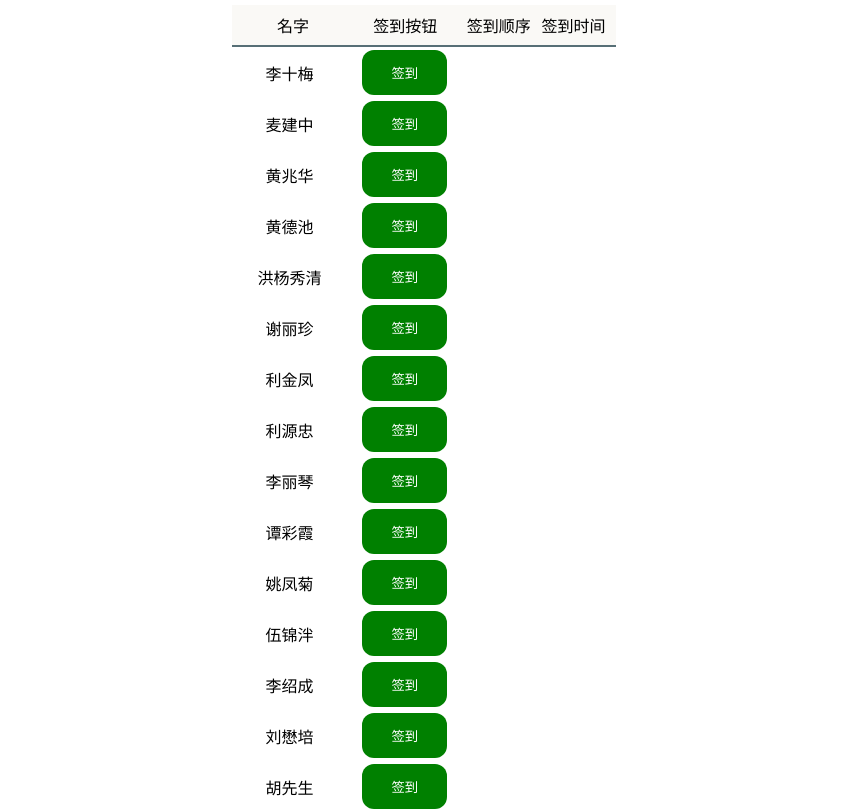
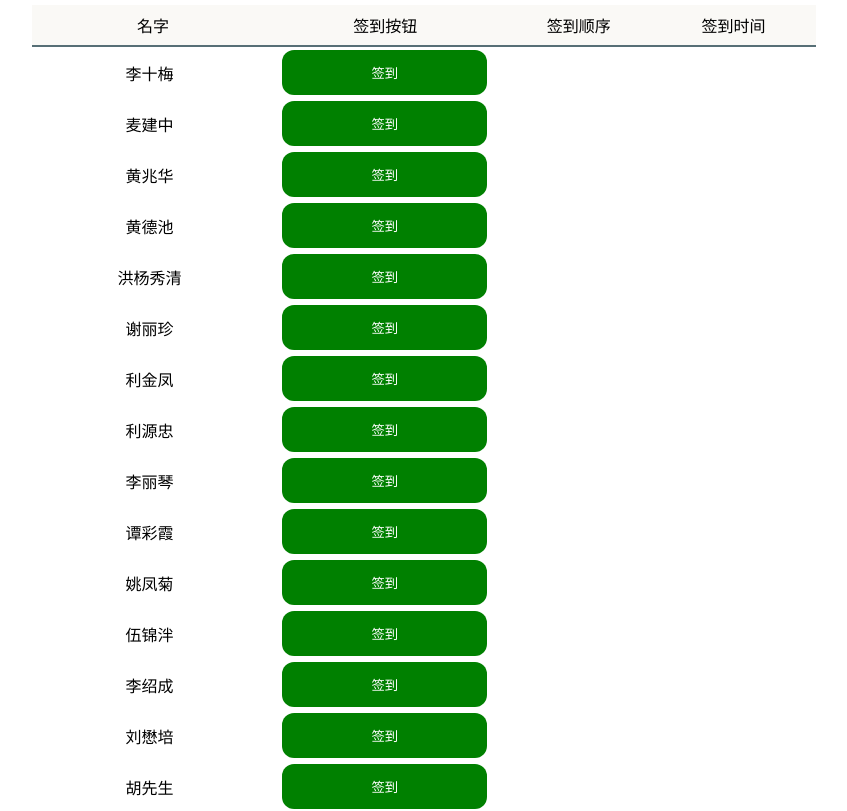
Before and after one commit to fjccblog/fjccWebsite, a React (Create React App) app in the folder frontend/: page /fjccWebsite/ng in a window 1280 px wide. Shown: the top 811 px of the page, without its empty margins (216-1063 px from the left). Built offline with nearby package versions, Linux system fonts and the light colour scheme; no server answers.

Commit message:
sort by order

```diff
--- a/frontend/src/components/Northgate/Attendance.css
+++ b/frontend/src/components/Northgate/Attendance.css
@@ -1,7 +1,7 @@
 
 
 .AttendanceFormContainer {
-  max-width: 400px;
+  max-width: 800px;
   margin: 0px auto 10vh;
   position: relative;
   padding: 5px 8px;
--- a/frontend/src/components/Northgate/Attendance.js
+++ b/frontend/src/components/Northgate/Attendance.js
@@ -67,6 +67,25 @@ function Attendance() {
     return checkInObj
   }
 
+  const sortArrByOrder = () => {
+    let newArr = [];
+    let currCheckedPeople = Object.keys(cookieObj).sort((a,b)=>cookieObj[a][0]-cookieObj[b][0]);
+
+    // put checked in people at the beginning of array
+    for (let i = 0 ; i < currCheckedPeople.length; i++) {
+      let room = currCheckedPeople[i];
+      let currPerson = NGPeople[room]
+      if(room < 99900) newArr.push([room, currPerson])
+    }
+    // put the rest of people
+    for (let i = 0 ; i < NGPeopleArr.length; i++) {
+      let room = NGPeopleArr[i][0];
+      if (cookieObj[room] === undefined || room >= 99900) newArr.push(NGPeopleArr[i])
+    }
+
+    setSortedArr(newArr)
+  }
+
   const submitTime = (room) => {
     // let currTime = getTimeNow()
     // store time/order(2 digit) and room number in cookie
@@ -106,8 +125,11 @@ function Attendance() {
   let [cookieVal, setCookieVal] = useState("");
   let [cookieObj, setCookieObj] = useState({}); // {"room": [order, time]}
   let [currDateTime, setCurrDateTime] = useState(getTimeNow());
+
   let [adminTap, setAdminTap] = useState(0);
   let [isAdminMenuActive, setIsAdminMenuActive]  = useState(false);
+
+  let [sortedArr, setSortedArr] = useState(NGPeopleArr); //[[room, {CHN_name, ENG_name}]]
 
   const formRef = useRef(null)
 
@@ -166,12 +188,12 @@ function Attendance() {
           <div className='AttendanceFormTitle'>
             <div>名字</div>
             <div>签到按钮</div>
-            <div>签到顺序</div>
+            <div onClick={()=>sortArrByOrder()}>签到顺序</div>
             <div>签到时间</div>
           </div>
         </div>
-        {NGPeopleArr.map(([room, {CHN_Name, ENG_Name}]) => {
 
+        {sortedArr.map(([room, {CHN_Name, ENG_Name}]) => {
           return (
             <div className='AttendanceSinglePerson'>
               <div className='checkInName'>
```
